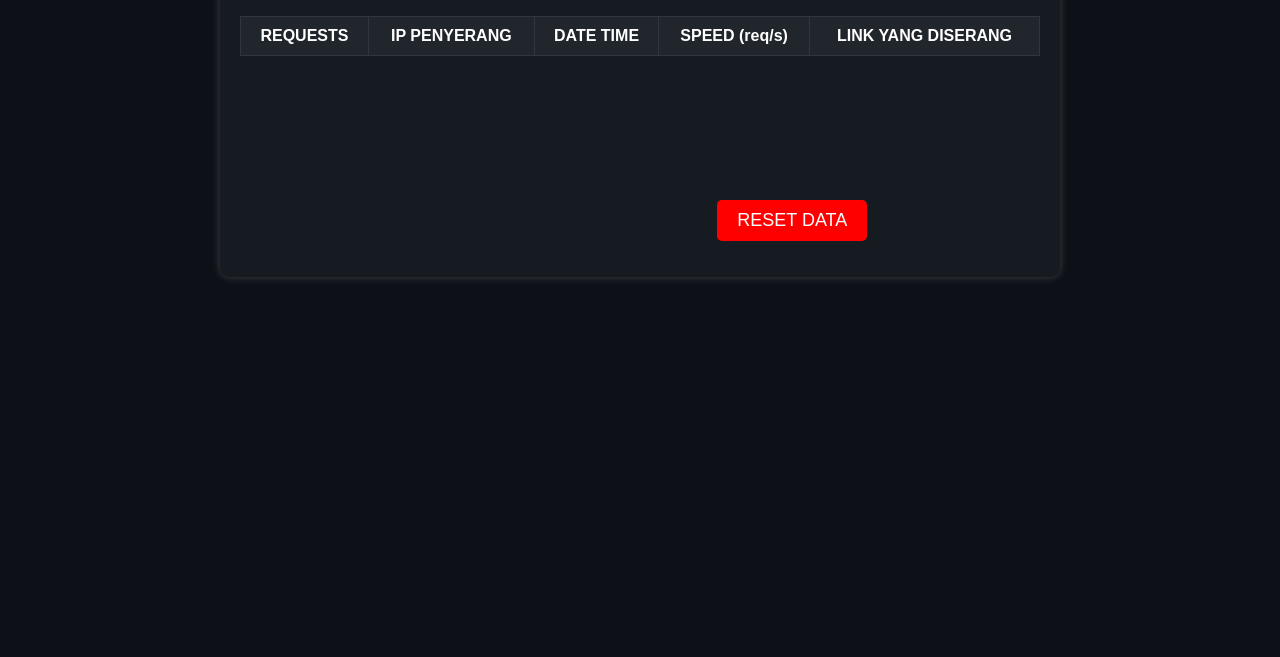
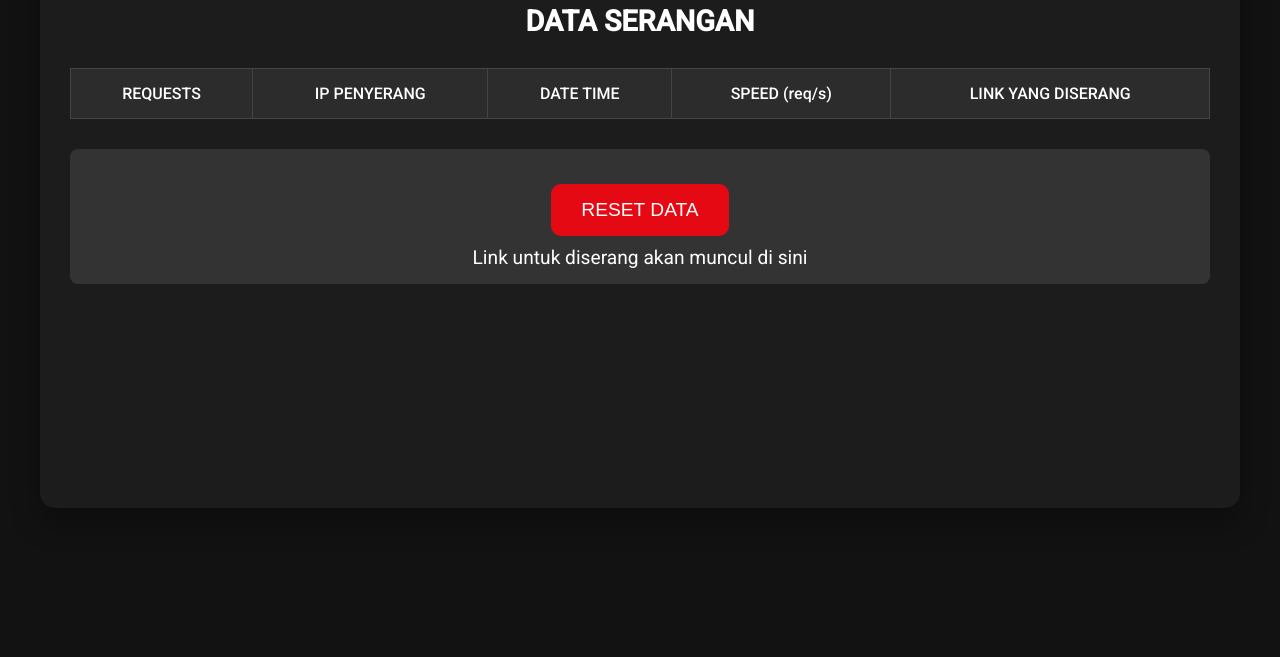
Before and after one commit to RKBWMODS/TESTER, a website: page index.html in a window 1280 px wide. Shown: the part 143-800 px from the top of the page. Drawn offline with nearby package versions, Linux system fonts and the light colour scheme; no server answers.

Commit message:
index.html

```diff
--- a/index.html
+++ b/index.html
@@ -4,39 +4,138 @@
     <meta charset="UTF-8">
     <meta name="viewport" content="width=device-width, initial-scale=1.0">
     <title>DIZ FLYZE WEBSITE TESTER</title>
-    <script src="https://cdn.jsdelivr.net/npm/chart.js"></script>
+    <link href="https://fonts.googleapis.com/css2?family=Roboto:wght@300;400;500&display=swap" rel="stylesheet">
     <style>
-        body { font-family: Arial, sans-serif; text-align: center; background-color: #0d1117; color: white; margin: 0; padding: 0; }
-        h1 { margin-top: 20px; font-size: 28px; }
-        .container { width: 90%; max-width: 800px; margin: auto; padding: 20px; background-color: #161b22; border-radius: 10px; box-shadow: 0 0 10px rgba(255, 255, 255, 0.2); }
-        table { width: 100%; border-collapse: collapse; margin-top: 20px; }
-        table, th, td { border: 1px solid #30363d; }
-        th, td { padding: 10px; text-align: center; }
-        th { background-color: #21262d; }
-        button { margin-top: 20px; padding: 10px 20px; background-color: #ff0000; color: white; border: none; font-size: 18px; cursor: pointer; border-radius: 5px; }
-        button:hover { background-color: #cc0000; }
-        canvas { margin-top: 20px; }
+        * {
+            margin: 0;
+            padding: 0;
+            box-sizing: border-box;
+        }
+
+        body {
+            font-family: 'Roboto', sans-serif;
+            background-color: #121212;
+            color: #fff;
+            text-align: center;
+        }
+
+        .container {
+            max-width: 1200px;
+            margin: 50px auto;
+            padding: 30px;
+            background-color: #1c1c1c;
+            border-radius: 15px;
+            box-shadow: 0 15px 30px rgba(0, 0, 0, 0.3);
+        }
+
+        h1 {
+            font-size: 2.5rem;
+            color: #e50914;
+            margin-bottom: 20px;
+        }
+
+        h2 {
+            font-size: 1.8rem;
+            margin-bottom: 20px;
+            color: #fff;
+        }
+
+        .attack-table {
+            width: 100%;
+            border-collapse: collapse;
+            margin: 30px 0;
+        }
+
+        th, td {
+            padding: 15px;
+            border: 1px solid #444;
+            text-align: center;
+        }
+
+        th {
+            background-color: #2c2c2c;
+            color: #fff;
+            font-weight: 500;
+        }
+
+        td {
+            background-color: #222;
+            font-size: 1.1rem;
+            color: #ccc;
+        }
+
+        .attack-table tr:hover {
+            background-color: #333;
+        }
+
+        button {
+            padding: 15px 30px;
+            background-color: #e50914;
+            color: #fff;
+            font-size: 1.2rem;
+            border: none;
+            border-radius: 10px;
+            cursor: pointer;
+            margin-top: 20px;
+            transition: background-color 0.3s ease;
+        }
+
+        button:hover {
+            background-color: #b30710;
+        }
+
+        .link-container {
+            margin-top: 20px;
+            padding: 15px;
+            background-color: #333;
+            border-radius: 8px;
+        }
+
+        .link-container p {
+            font-size: 1.2rem;
+            color: #fff;
+            margin-top: 10px;
+        }
+
+        .chart-container {
+            margin-top: 40px;
+        }
+
+        canvas {
+            border-radius: 8px;
+        }
     </style>
 </head>
 <body>
+
+    <div class="container">
         <h1>DIZ FLYZE WEBSITE TESTER</h1>
-    <div class="container">
         <h2>DATA SERANGAN</h2>
-        <table>
+
+        <table class="attack-table">
+            <thead>
                 <tr>
                     <th>REQUESTS</th>
                     <th>IP PENYERANG</th>
                     <th>DATE TIME</th>
                     <th>SPEED (req/s)</th>
-                <th>LINK YANG DISERANG</th> <!-- Kolom untuk menampilkan link -->
+                    <th>LINK YANG DISERANG</th>
                 </tr>
+            </thead>
             <tbody id="attackData"></tbody>
         </table>
-        <canvas id="attackChart"></canvas>
+
+        <div class="link-container">
             <button onclick="resetData()">RESET DATA</button>
-        <p id="randomLink"></p> <!-- Menampilkan link acak -->
+            <p id="randomLink">Link untuk diserang akan muncul di sini</p>
         </div>
 
+        <div class="chart-container">
+            <canvas id="attackChart"></canvas>
+        </div>
+    </div>
+
+    <script src="https://cdn.jsdelivr.net/npm/chart.js"></script>
     <script>
         let attackData = [];
         let attackChart;
@@ -75,7 +174,7 @@
                     <td>${data.ip}</td>
                     <td>${new Date(data.time).toLocaleTimeString()}</td>
                     <td>${data.speed}</td>
-                    <td>${data.link}</td> <!-- Menampilkan link yang diserang -->
+                    <td>${data.link}</td>
                 </tr>`;
                 tableBody.innerHTML += row;
             });
@@ -86,8 +185,14 @@
                 const ctx = document.getElementById('attackChart').getContext('2d');
                 attackChart = new Chart(ctx, {
                     type: 'line',
-                    data: { labels: [], datasets: [{ label: 'Speed (req/s)', data: [], borderColor: 'red', fill: false }] },
-                    options: { responsive: true, scales: { x: { display: false }, y: { beginAtZero: true } } }
+                    data: { labels: [], datasets: [{ label: 'Speed (req/s)', data: [], borderColor: '#e50914', fill: false }] },
+                    options: {
+                        responsive: true,
+                        scales: { x: { display: false }, y: { beginAtZero: true } },
+                        plugins: {
+                            legend: { display: false }
+                        }
+                    }
                 });
             }
 
```
Lines whose indentation alone changed are shown as unchanged.
